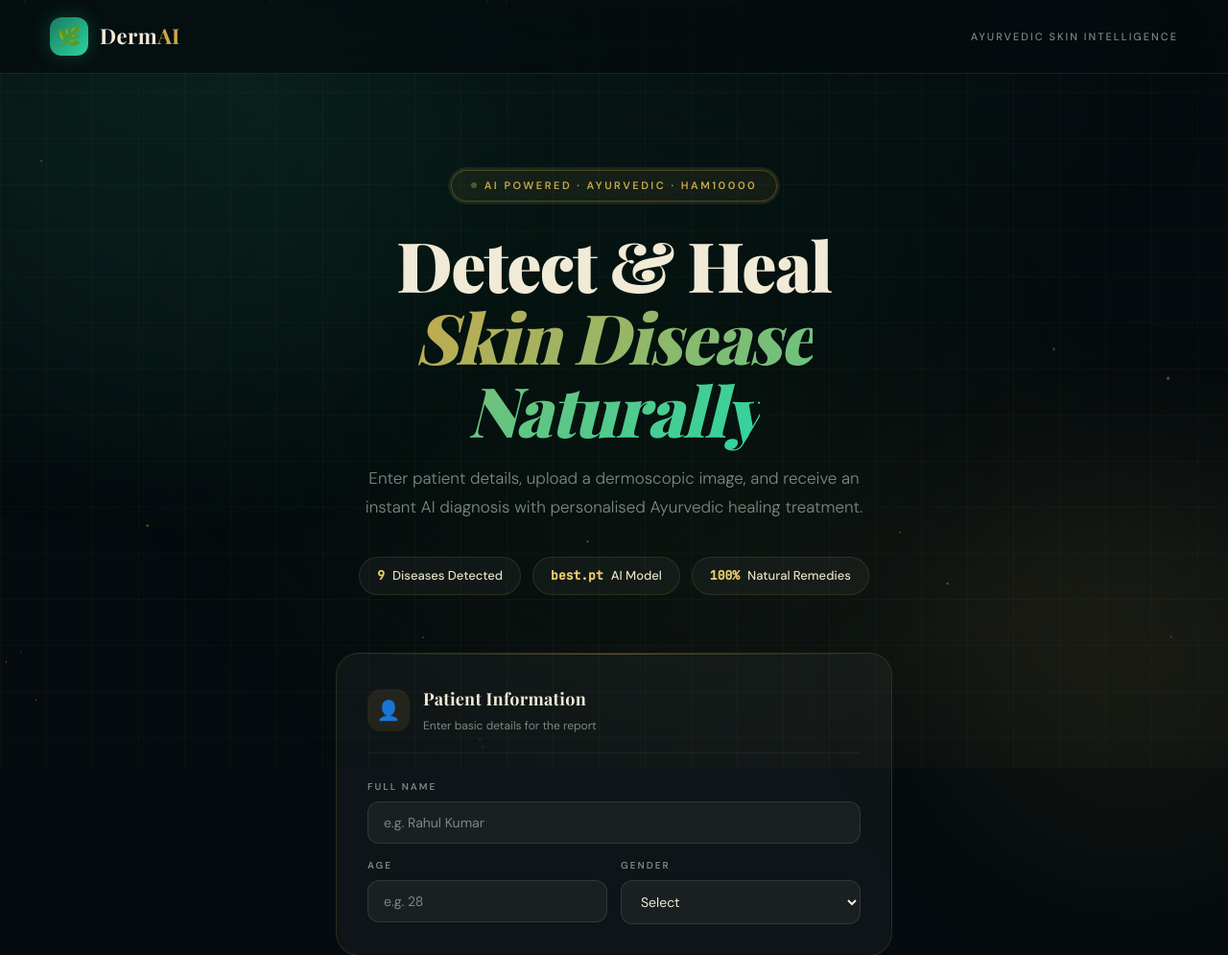
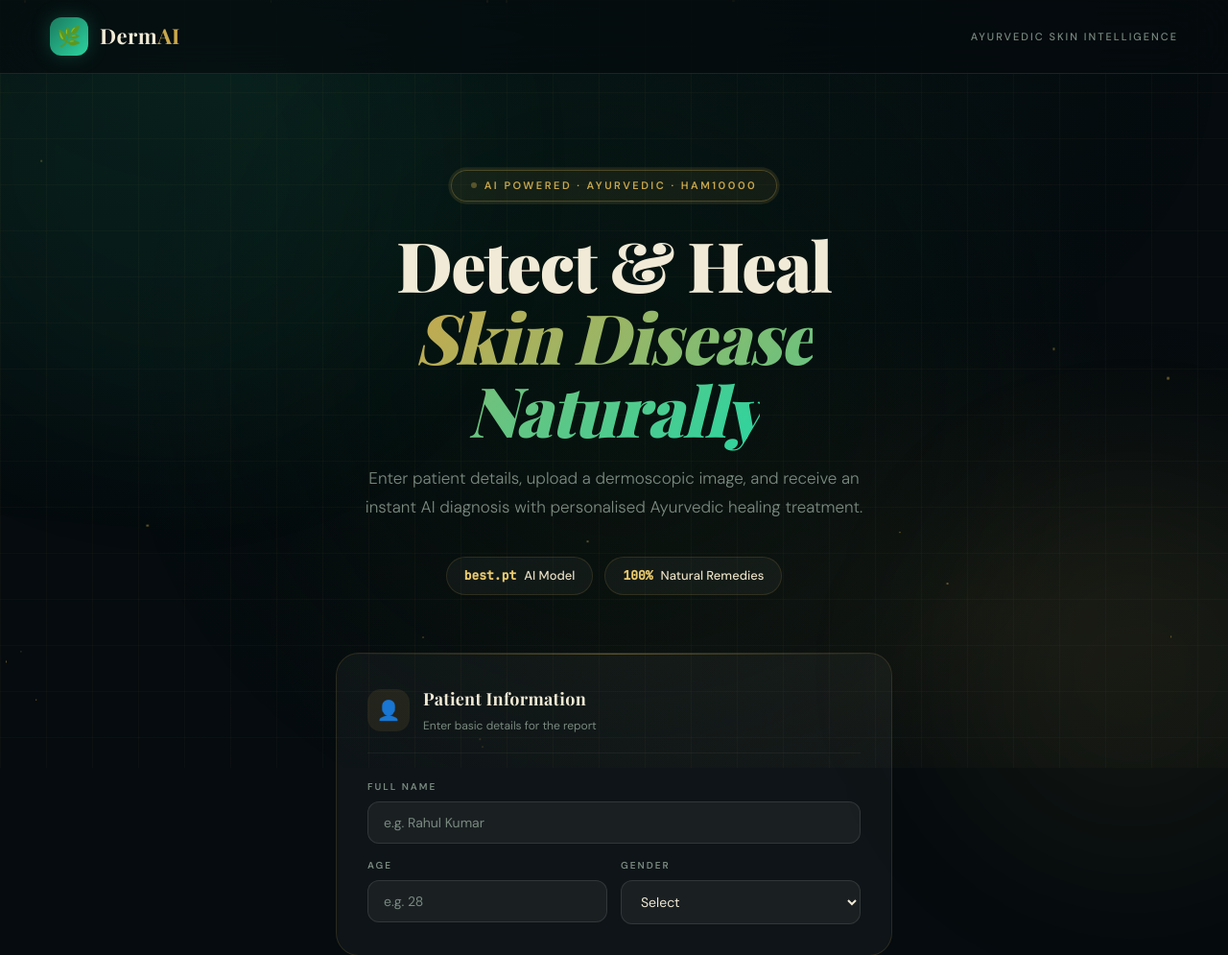
Before and after one commit to janani814/dermai-skin-detection, a Flask app: page / in a window 1280 px wide. Shown: the top 995 px of the page at 96% size. Run offline with Flask 3, Linux system fonts and the light colour scheme; some web fonts are replaced.

Commit message:
Remove stat pills

```diff
--- a/templates/index.html
+++ b/templates/index.html
@@ -710,7 +710,6 @@ nav{
     <h1>Detect &amp; Heal<br><em>Skin Disease Naturally</em></h1>
     <p class="hero-sub">Enter patient details, upload a dermoscopic image, and receive an instant AI diagnosis with personalised Ayurvedic healing treatment.</p>
     <div class="stat-row">
-      <div class="stat-pill"><span class="stat-pill-val">9</span> Diseases Detected</div>
       <div class="stat-pill"><span class="stat-pill-val">best.pt</span> AI Model</div>
       <div class="stat-pill"><span class="stat-pill-val">100%</span> Natural Remedies</div>
     </div>
```
